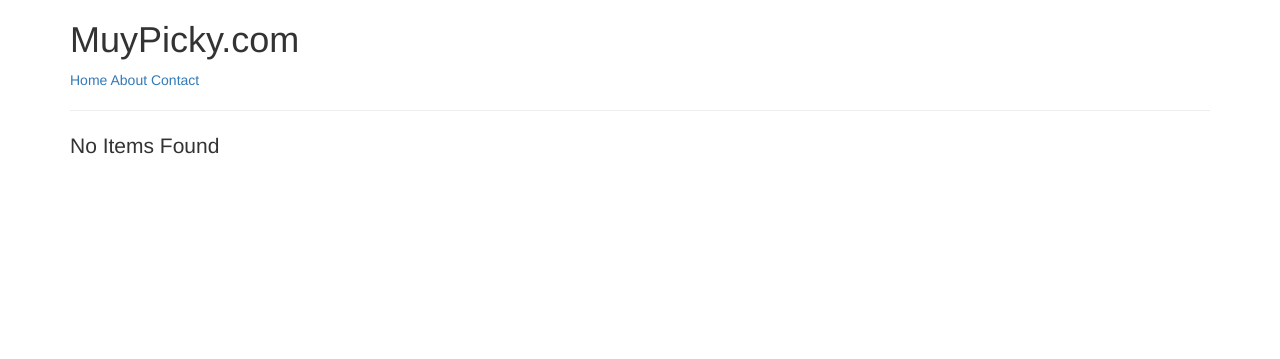
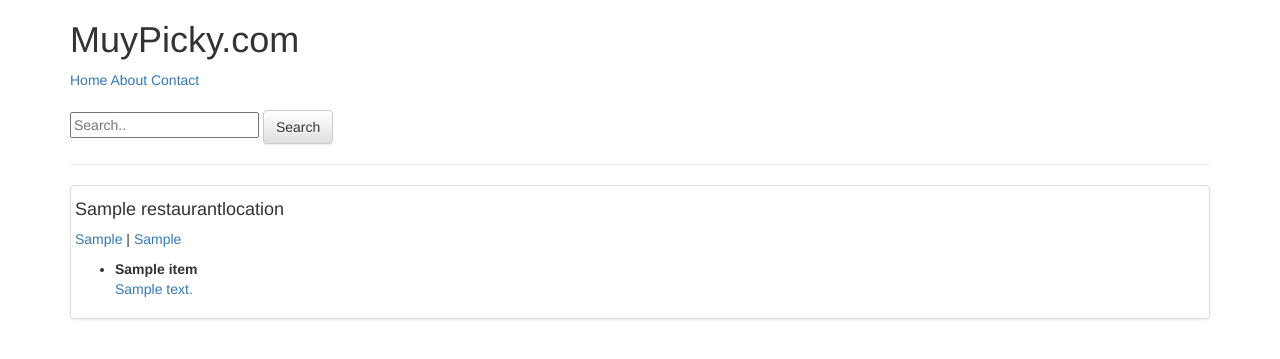
Before and after one commit to TJRobson/try_django_tutorial, a Django app: template src/profiles/templates/profiles/user.html in a window 1280 px wide. Shown: the top 359 px of the page. Run offline with Django 3.2, Linux system fonts and the light colour scheme; the template is opened without the code that fills it: values that come from a table or form of the project are taken from there, others are empty; tables that the repository leaves empty hold one stand-in row (values such as "Sample post"); parts of the project's set-up code (start-up, migrations or seed data) failed here and were passed over; some libraries are stand-ins or nearby versions.

Commit message:
End of part 40. Added  robust search.

```diff
--- a/src/profiles/templates/profiles/user.html
+++ b/src/profiles/templates/profiles/user.html
@@ -4,21 +4,27 @@
 
 {% block content %}
 <h1>{{ user.username }}</h1>
+<form class='form' method='GET' action='.'>
+<input type='text' placeholder="Search.." name='q' value='{{ request.GET.q }}'>
+<button class='btn btn-default' type='submit'>Search</button>
+</form>
 <hr/>
-{% if user.item_set.all.exists %}
-{% for rest in user.restaurantlocation_set.all %}
+{% if locations %}
+{% for rest in locations %}
     <div class='row'>
      <div class='col-sm-12'>
          <div class='thumbnail'>
              <h4>{{ rest.title }}</h4>
-             <p>{{ rest.location }} | {{ rest.category }}
+             <p><a href='{{ request.path}}?q={{ rest.location }}'>{{ rest.location }}</a> |
+             <a href='{{ request.path}}?q= {{ rest.category }}'> {{ rest.category }}</a>
              </p>
              <p>
              <ul>
                  {% for item in rest.item_set.all %}
                      <li style='margin-bottom: 15px;'><b>{{ item.name }}</b><br/>
-                         {{ item.contents}}
-
+                         {% for ing in item.get_contents %}
+                              <a href='{{ request.path}}?q={{ ing}}'>{{ ing}}</a>
+                         {% endfor %}
                      </li>
                  {% endfor %}
              </ul>
--- a/src/restaurants/models.py
+++ b/src/restaurants/models.py
@@ -1,5 +1,6 @@
 from django.conf import settings
 from django.db import models
+from django.db.models import Q
 from django.db.models.signals import pre_save, post_save
 from django.core.urlresolvers import reverse
 
@@ -9,6 +10,28 @@
 User = settings.AUTH_USER_MODEL
 
 # Create your models here.
+class RestaurantLocationQuerySet(models.query.QuerySet):
+    def search(self, query): #RestaurantLocation.objects.all().search(query) #RestaurantLocation.objects.filter(something).search()
+        if query:
+            query = query.strip()
+            return self.filter(
+                Q(name__icontains=query)|
+                Q(location__icontains=query)|
+                Q(location__iexact=query)|
+                Q(category__icontains=query)|
+                Q(category__iexact=query)|
+                Q(item__name__icontains=query)|
+                Q(item__contents__icontains=query)
+                ).distinct()
+        return self
+
+class RestaurantLocationManager(models.Manager):
+    def get_queryset(self):
+        return RestaurantLocationQuerySet(self.model, using=self._db)
+
+    def search(self, query):
+        return self.get_queryset().search(query)
+
 class RestaurantLocation(models.Model):
     owner     = models.ForeignKey(User) #class_instance.model_set.all()
     name      = models.CharField(max_length=120)
@@ -17,6 +40,9 @@
     timestamp = models.DateTimeField(auto_now_add=True)
     updated   = models.DateTimeField(auto_now=True)
     slug      = models.SlugField(null=True, blank=True)
+
+    objects = RestaurantLocationManager() # add Model.objects.all()
+
     def __str__(self):
         return self.name
 
```
Also changed, not shown: src/profiles/views.py (+14 -0 lines).
